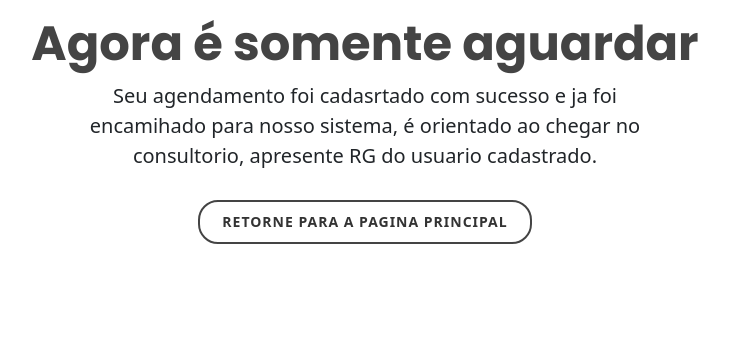
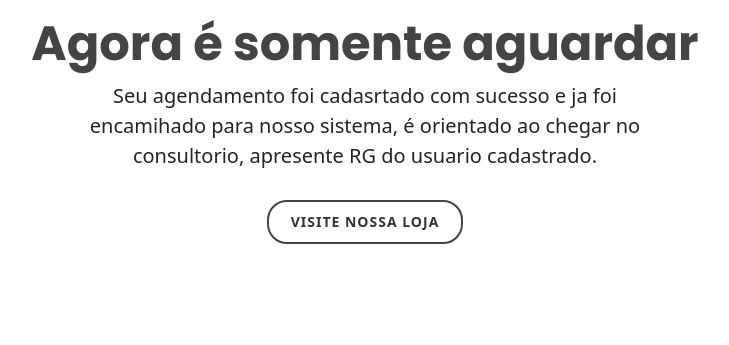
Before and after one commit to Felipe9622/ecommerce_petshop, a Django app: page /sucesso/ in a window 1280 px wide. Shown: the part 598-943 px from the top of the page, without its empty margins (275-1004 px from the left). Run offline with Django 3.2, Linux system fonts and the light colour scheme; some libraries are stand-ins or nearby versions.

Commit message:
atualizando arquivos

```diff
--- a/petshop/tasks/templates/tasks/sucesso.html
+++ b/petshop/tasks/templates/tasks/sucesso.html
@@ -20,7 +20,7 @@
         <div class="col-lg-6 mx-auto">
             <p class="lead mb-4">Seu agendamento foi cadasrtado com sucesso e ja foi encamihado para nosso sistema,
             é orientado ao chegar no consultorio, apresente RG do usuario cadastrado.</p>
-            <a href="{% url 'usuario' %}" class="button button-border button-circle button-dark">Retorne para a pagina principal</a>
+            <a href="/accounts/register" class="button button-border button-circle button-dark">Visite nossa loja</a>
         </div>
     </div>
 </section>
```
Also changed, not shown: petshop/db.sqlite3.
